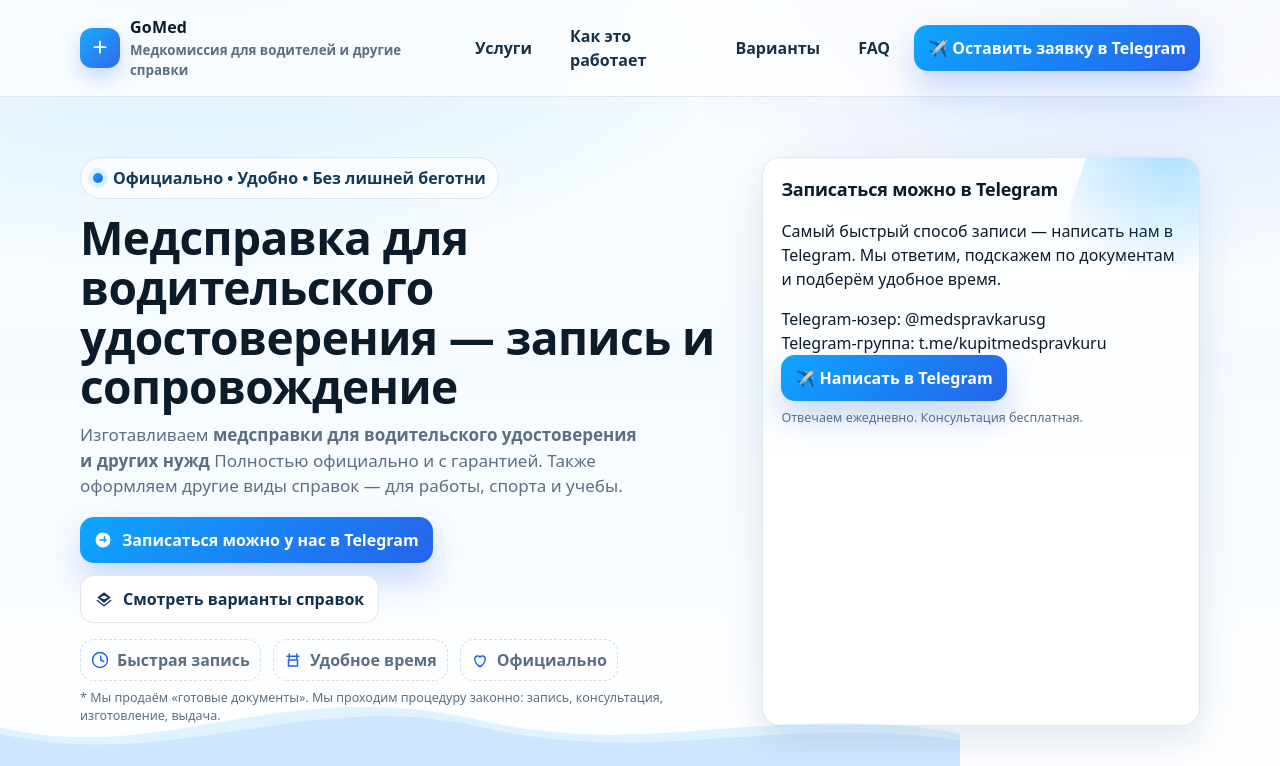
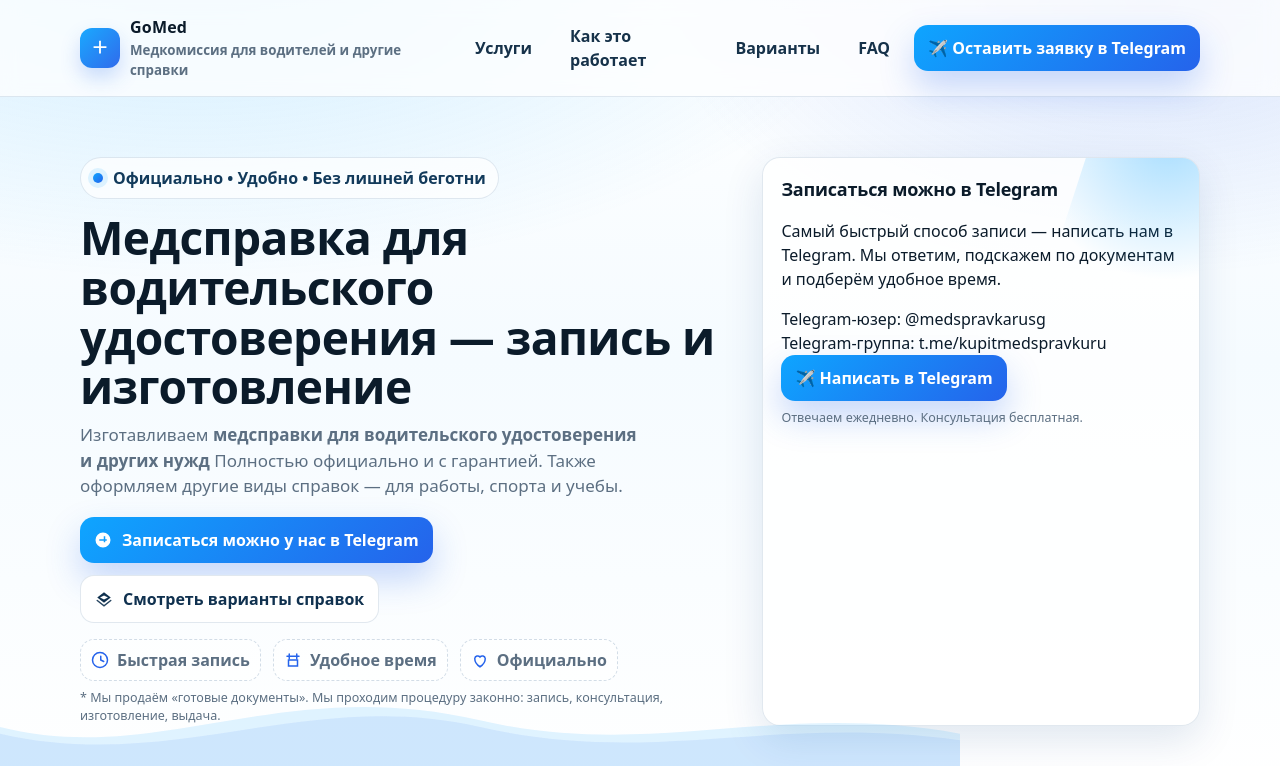
Before and after one commit to klokc228-ai/medspravka, a Django app: template main/templates/main/index.html in a window 1280 px wide. Shown: the top 766 px of the page. Run offline with Django 5.2, Linux system fonts and the light colour scheme; the template is opened without the code that fills it, so the values that code supplies are empty; parts of the project's set-up code (start-up, migrations or seed data) failed here and were passed over.

Commit message:
Update project configuration

```diff
--- a/main/templates/main/index.html
+++ b/main/templates/main/index.html
@@ -3,8 +3,8 @@
 <head>
   <meta charset="UTF-8" />
   <meta name="viewport" content="width=device-width, initial-scale=1.0" />
-  <title>Медсправка для водительского удостоверения — запись и сопровождение</title>
-  <meta name="description" content="Запись и сопровождение прохождения медкомиссии для водительского удостоверения. Быстро, удобно, официально. Дополнительно: справки для работы, спорта, учебы и бассейна." />
+  <title>Медсправка для водительского удостоверения — запись и изготавление</title>
+  <meta name="description" content="Запись и изготавление медкомиссии для водительского удостоверения. Быстро, удобно, официально. Дополнительно: справки для работы, спорта, учебы и бассейна." />
   <meta name="keywords" content="медсправка, медкомиссия водитель, справка для водительского удостоверения, психиатр, нарколог, справка на работу, справка в бассейн" />
 
   <style>
@@ -579,7 +579,7 @@
       <div class="wrap hero-grid">
         <div>
           <div class="badge"><i></i> Официально • Удобно • Без лишней беготни</div>
-          <h1>Медсправка для водительского удостоверения — запись и сопровождение</h1>
+          <h1>Медсправка для водительского удостоверения — запись и изготовление</h1>
           <p class="lead">
             Изготавливаем <b>медсправки для водительского удостоверения и других нужд</b> Полностью официально и с гарантией.
           Также оформляем другие виды справок — для работы, спорта и учебы.
@@ -908,7 +908,7 @@
             </div>
             <div>
               GoMed
-              <small class="muted">Запись и сопровождение прохождения медкомиссии</small>
+              <small class="muted">Запись и изготавление медсправки</small>
             </div>
           </div>
           <p class="muted" style="margin: 10px 0 0;">
```
